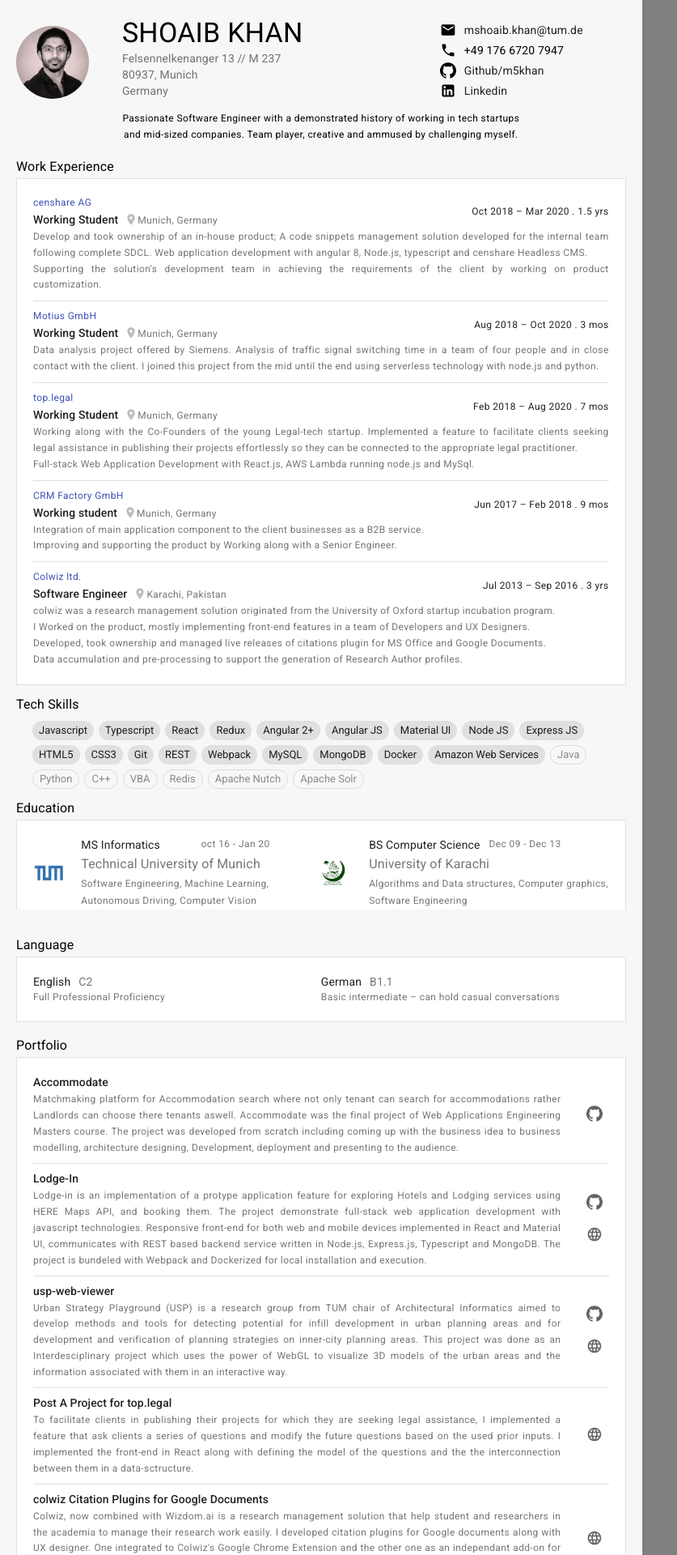
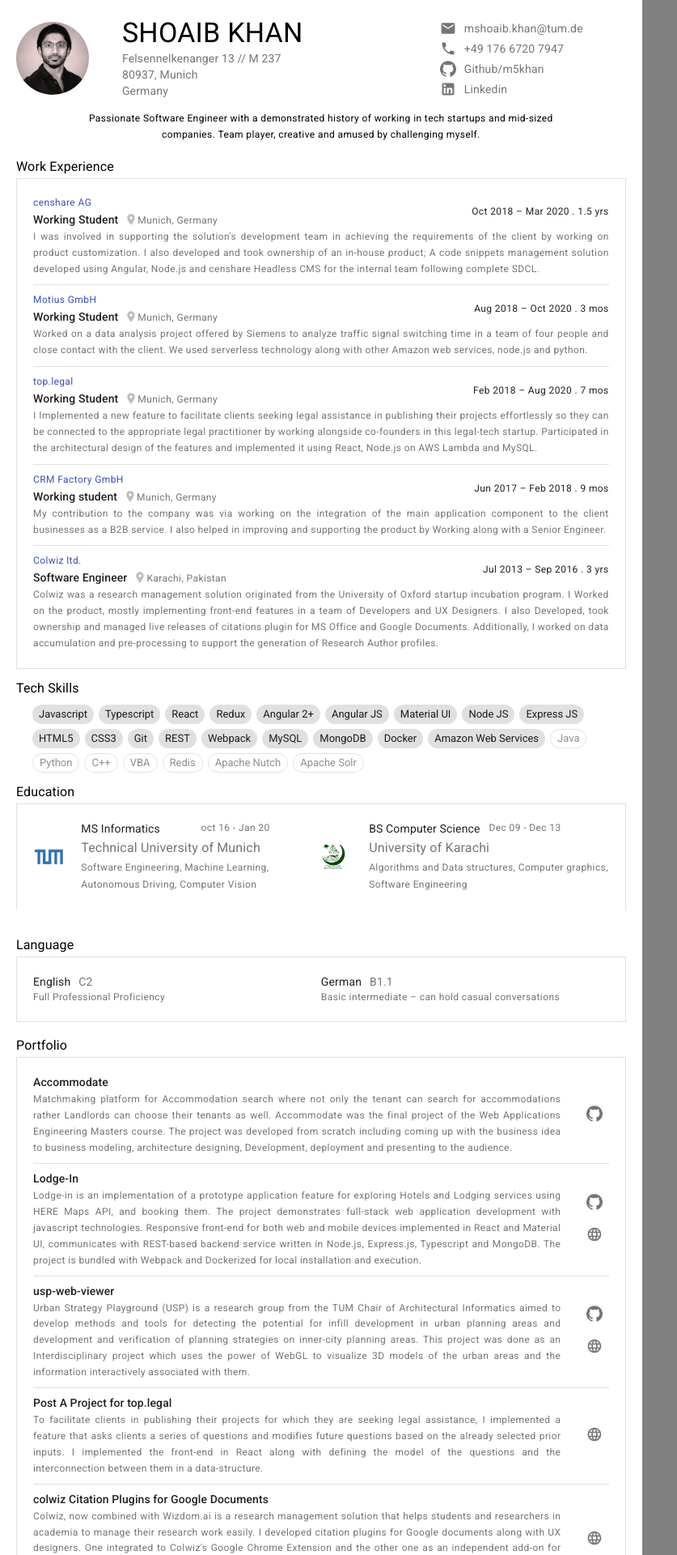
Before and after one commit to m5khan/my-cv, a React (Create React App) app: page / in a window 1280 px wide. Shown: the top 1920 px of the page at 81% size, without its empty margins (0-837 px from the left). Built offline with nearby package versions, Linux system fonts and the light colour scheme.

Commit message:
CV version 1

```diff
--- a/src/App.js
+++ b/src/App.js
@@ -12,7 +12,7 @@
 const CvPage = styled.div`
   width: 21cm;
   height: 29.7cm;
-  background-color: #f7f7f7;
+  background-color: #ffffff;
 `;
 
 function App() {
--- a/src/Resume.json
+++ b/src/Resume.json
@@ -6,8 +6,7 @@
             "duration": "Oct 2018 – Mar 2020 . 1.5 yrs",
             "location": "Munich, Germany",
             "content": [
-                "Develop and took ownership of an in-house product; A code snippets management solution developed for the internal team following complete SDCL. Web application development with angular 8, Node.js, typescript and censhare Headless CMS.",
-                "Supporting the solution's development team in achieving the requirements of the client by working on product customization."
+                "I was involved in supporting the solution's development team in achieving the requirements of the client by working on product customization. I also developed and took ownership of an in-house product; A code snippets management solution developed using Angular, Node.js and censhare Headless CMS for the internal team following complete SDCL."
             ]
         },
         {
@@ -16,7 +15,7 @@
             "duration": "Aug 2018 – Oct 2020 . 3 mos",
             "location": "Munich, Germany",
             "content": [
-                "Data analysis project offered by Siemens. Analysis of traffic signal switching time in a team of four people and in close contact with the client. I joined this project from the mid until the end using serverless technology with node.js and python."
+                "Worked on a data analysis project offered by Siemens to analyze traffic signal switching time in a team of four people and close contact with the client. We used serverless technology along with other Amazon web services, node.js and python."
             ]
         },
         {
@@ -25,8 +24,7 @@
             "duration": "Feb 2018 – Aug 2020 . 7 mos",
             "location": "Munich, Germany",
             "content": [
-                "Working along with the Co-Founders of the young Legal-tech startup. Implemented a feature to facilitate clients seeking legal assistance in publishing their projects effortlessly so they can be connected to the appropriate legal practitioner.",
-                "Full-stack Web Application Development with React.js, AWS Lambda running node.js and MySql."
+                "I Implemented a new feature to facilitate clients seeking legal assistance in publishing their projects effortlessly so they can be connected to the appropriate legal practitioner by working alongside co-founders in this legal-tech startup. Participated in the architectural design of the features and implemented it using React, Node.js on AWS Lambda and MySQL."
             ]
         },
         {
@@ -35,8 +33,7 @@
             "duration": "Jun 2017 – Feb 2018 . 9 mos",
             "location": "Munich, Germany",
             "content": [
-                "Integration of main application component to the client businesses as a B2B service.",
-                "Improving and supporting the product by Working along with a Senior Engineer."
+                "My contribution to the company was via working on the integration of the main application component to the client businesses as a B2B service. I also helped in improving and supporting the product by Working along with a Senior Engineer."
             ]
         },
         {
@@ -45,10 +42,7 @@
             "duration": "Jul 2013 – Sep 2016 . 3 yrs",
             "location": "Karachi, Pakistan",
             "content": [
-                "colwiz was a research management solution originated from the University of Oxford startup incubation program.",
-                "I Worked on the product, mostly implementing front-end features in a team of Developers and UX Designers.",
-                "Developed, took ownership and managed live releases of citations plugin for MS Office and Google Documents.",
-                "Data accumulation and pre-processing to support the generation of Research Author profiles."
+                "Colwiz was a research management solution originated from the University of Oxford startup incubation program. I Worked on the product, mostly implementing front-end features in a team of Developers and UX Designers. I also Developed, took ownership and managed live releases of citations plugin for MS Office and Google Documents. Additionally, I worked on data accumulation and pre-processing to support the generation of Research Author profiles."
             ]
         }
     ],
@@ -101,29 +95,29 @@
     "projects" : [
         {
             "name": "Accommodate",
-            "detail": "Matchmaking platform for Accommodation search where not only tenant can search for accommodations rather Landlords can choose there tenants aswell. Accommodate was the final project of Web Applications Engineering Masters course. The project was developed from scratch including coming up with the business idea to business modelling, architecture designing, Development, deployment and presenting to the audience.",
+            "detail": "Matchmaking platform for Accommodation search where not only the tenant can search for accommodations rather Landlords can choose their tenants as well. Accommodate was the final project of the Web Applications Engineering Masters course. The project was developed from scratch including coming up with the business idea to business modeling, architecture designing, Development, deployment and presenting to the audience.",
             "githubLink": "https://github.com/AccommoDateApp"
         },
         {
             "name": "Lodge-In",
-            "detail": "Lodge-in is an implementation of a protype application feature for exploring Hotels and Lodging services using HERE Maps API, and booking them. The project demonstrate full-stack web application development with javascript technologies. Responsive front-end for both web and mobile devices implemented in React and Material UI, communicates with REST based backend service written in Node.js, Express.js, Typescript and MongoDB. The project is bundeled with Webpack and Dockerized for local installation and execution.",
+            "detail": "Lodge-in is an implementation of a prototype application feature for exploring Hotels and Lodging services using HERE Maps API, and booking them. The project demonstrates full-stack web application development with javascript technologies. Responsive front-end for both web and mobile devices implemented in React and Material UI, communicates with REST-based backend service written in Node.js, Express.js, Typescript and MongoDB. The project is bundled with Webpack and Dockerized for local installation and execution.",
             "githubLink": "https://github.com/m5khan/lodge-in",
             "webLink": "http://lodge-in.herokuapp.com"
         },
         {
             "name": "usp-web-viewer",
-            "detail": "Urban Strategy Playground (USP) is a research group from TUM chair of Architectural Informatics aimed to develop methods and tools for detecting potential for infill development in urban planning areas and for development and verification of planning strategies on inner-city planning areas. This project was done as an Interdesciplinary project which uses the power of WebGL to visualize 3D models of the urban areas and the information associated with them in an interactive way.",
+            "detail": "Urban Strategy Playground (USP) is a research group from the TUM Chair of Architectural Informatics aimed to develop methods and tools for detecting the potential for infill development in urban planning areas and development and verification of planning strategies on inner-city planning areas. This project was done as an Interdisciplinary project which uses the power of WebGL to visualize 3D models of the urban areas and the information interactively associated with them.",
             "githubLink": "https://github.com/m5khan/usp-web-viewer",
             "webLink": "https://usp-web-viewer.herokuapp.com/?model=objexamples/Project.zip"
         },
         {
             "name": "Post A Project for top.legal",
-            "detail": "To facilitate clients in publishing their projects for which they are seeking legal assistance, I implemented a feature that ask clients a series of questions and modify the future questions based on the used prior inputs. I implemented the front-end in React along with defining the model of the questions and the the interconnection between them in a data-sctructure.",
+            "detail": "To facilitate clients in publishing their projects for which they are seeking legal assistance, I implemented a feature that asks clients a series of questions and modifies future questions based on the already selected prior inputs. I implemented the front-end in React along with defining the model of the questions and the interconnection between them in a data-structure.",
             "webLink": "https://app.top.legal/de/post-project"
         },
         {
             "name": "colwiz Citation Plugins for Google Documents",
-            "detail": "Colwiz, now combined with Wizdom.ai is a research management solution that help student and researchers in the academia to manage their research work easily. I developed citation plugins for Google documents along with UX designer. One integrated to Colwiz's Google Chrome Extension and the other one as an independant add-on for Google Documents. The project was challanging specially in the case of Google document manupulation and performance optimization.",
+            "detail": "Colwiz, now combined with Wizdom.ai is a research management solution that helps students and researchers in academia to manage their research work easily. I developed citation plugins for Google documents along with UX designers. One integrated to Colwiz's Google Chrome Extension and the other one as an independent add-on for Google Documents. The main challenges in this project were related to Google document manipulations and performance optimizations.",
             "webLink":"https://chrome.google.com/webstore/detail/wizdomai/djdocbgipfnggcpdejicpgjcaijcdlga?hl=en-US"
         }
     ]
--- a/src/components/Header.jsx
+++ b/src/components/Header.jsx
@@ -21,9 +21,9 @@
 const Header = () => {
     return (
         <>
-        <Grid container justify="space-between" alignItems="flex-end" spacing={4}>
+        <Grid container justify="space-between" alignItems="flex-start" spacing={4}>
             <Grid item xs={2}>
-                <Avatar style={{width: '90px', height:'90px'}} alt="Shoaib Khan" src={'shoaib2.png'} />
+                <Avatar style={{width: '90px', height:'90px', marginTop:'7px'}} alt="Shoaib Khan" src={'shoaib2.png'} />
             </Grid>
             <Grid item xs={6}>
                 <Typography variant="h4">SHOAIB KHAN</Typography>
@@ -33,25 +33,25 @@
             </Grid>
             <Grid item xs={4}>
                 <SBox>
-                    <MailIcon style={{verticalAlign: 'top', paddingRight: '10px'}} fontSize="small"></MailIcon><Typography variant="body2" component="span"><Link color="textPrimary" href="mailto:mshoaib.khan@tum.de">mshoaib.khan@tum.de</Link></Typography>
+                    <MailIcon color="action" style={{verticalAlign: 'top', paddingRight: '10px'}} fontSize="small"></MailIcon><Typography variant="body2" component="span"><Link color="textSecondary" href="mailto:mshoaib.khan@tum.de">mshoaib.khan@tum.de</Link></Typography>
                 </SBox>
                 <SBox>
-                    <PhoneIcon style={{verticalAlign: 'top', paddingRight: '10px'}} fontSize="small"></PhoneIcon><Typography paragraph variant="body2" component="span">+49 176 6720 7947</Typography>
+                    <PhoneIcon color="action" style={{verticalAlign: 'top', paddingRight: '10px'}} fontSize="small"></PhoneIcon><Typography color="textSecondary" paragraph variant="body2" component="span">+49 176 6720 7947</Typography>
                 </SBox>
                 <SBox>
-                <GitHubIcon style={{verticalAlign: 'top', paddingRight: '10px'}} fontSize="small"></GitHubIcon><Typography variant="body2" component="span"><Link color="textPrimary" href="https://github.com/m5khan">Github/m5khan</Link></Typography>
+                <GitHubIcon color="action" style={{verticalAlign: 'top', paddingRight: '10px'}} fontSize="small"></GitHubIcon><Typography variant="body2" component="span"><Link color="textSecondary" href="https://github.com/m5khan">Github/m5khan</Link></Typography>
                 </SBox>
                 <SBox>
-                <LinkedInIcon style={{verticalAlign: 'top', paddingRight: '10px'}} fontSize="small"></LinkedInIcon><Typography variant="body2" component="span"><Link color="textPrimary" href="https://www.linkedin.com/in/shoaib-khan-65839687/">Linkedin</Link></Typography>
+                <LinkedInIcon color="action" style={{verticalAlign: 'top', paddingRight: '10px'}} fontSize="small"></LinkedInIcon><Typography variant="body2" component="span"><Link color="textSecondary" href="https://www.linkedin.com/in/shoaib-khan-65839687/">Linkedin</Link></Typography>
                 </SBox>
             </Grid>
         </Grid>
         <Grid container justify="space-between" style={{marginTop:'15px'}}>
-            <Grid item xs={2}></Grid>
-            <Grid item xs={8}>
-                <Typography align="center" component="p" variant="caption">Passionate Software Engineer with a demonstrated history of working in tech startups and mid-sized companies. Team player, creative and ammused by challenging myself.</Typography>
+            <Grid item xs={1}></Grid>
+            <Grid item xs={10}>
+                <Typography align="center" component="p" variant="caption">Passionate Software Engineer with a demonstrated history of working in tech startups and mid-sized companies. Team player, creative and amused by challenging myself.</Typography>
             </Grid>
-            <Grid item xs={2}></Grid>
+            <Grid item xs={1}></Grid>
         </Grid>
         </>
     )
--- a/src/components/Projects.jsx
+++ b/src/components/Projects.jsx
@@ -38,7 +38,7 @@
                     props.githubLink ?
                     <Box padding={1} textAlign="right">
                         <Link href={props.githubLink} target="_blank" rel="noopener">
-                            <GitHubIcon fontSize="small"style={{color: '#616263'}}></GitHubIcon>
+                            <GitHubIcon fontSize="small"color="action"></GitHubIcon>
                         </Link>
                     </Box>
                  : ''
@@ -47,7 +47,7 @@
                     props.webLink ?
                     <Box padding={1} textAlign="right">
                         <Link href={props.webLink} target="_blank" rel="noopener">
-                            <LanguageIcon fontSize="small" style={{color: '#616263'}}></LanguageIcon>
+                            <LanguageIcon fontSize="small" color="action"></LanguageIcon>
                         </Link>
                     </Box>
                     : ""
```
